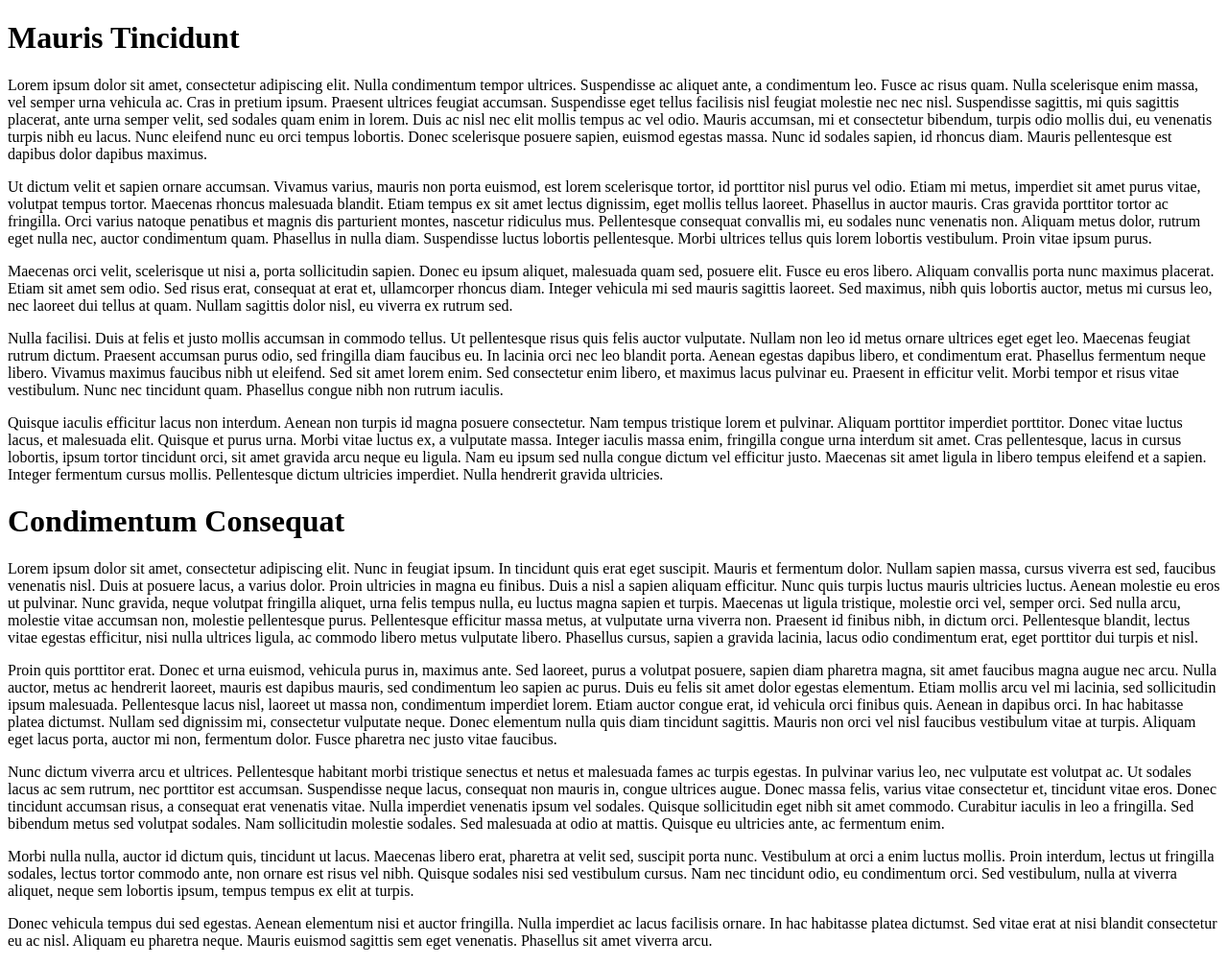
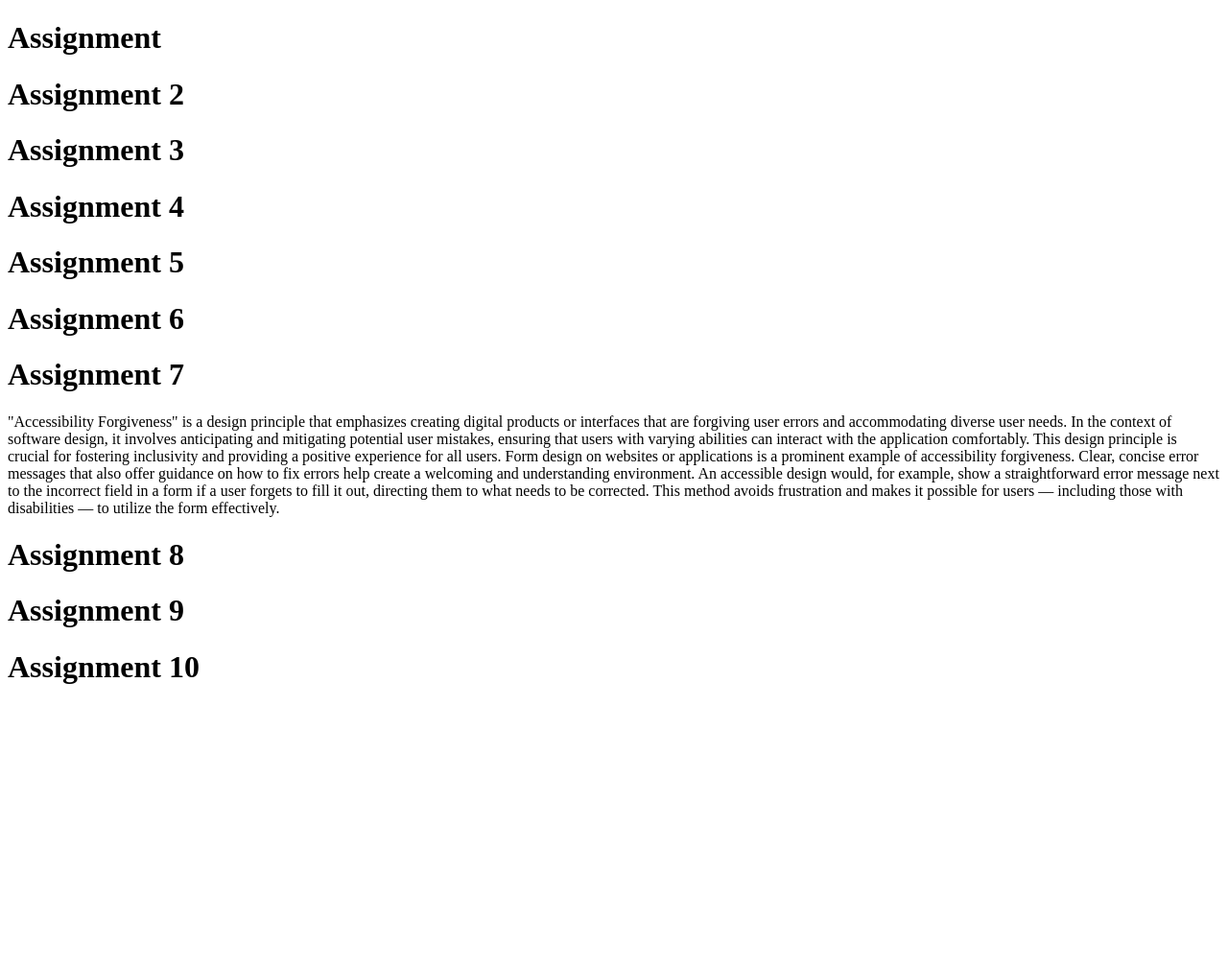
Before and after one commit to abdullahkarim04/joeshiesty, a plain HTML site: page index.html in a window 1280 px wide. Shown: the whole page at 96% size. After the commit the page ends 800 px from the top, so only its background shows below. Drawn offline with Linux system fonts and the light colour scheme.

Commit message:
Update index.html

```diff
--- a/index.html
+++ b/index.html
@@ -2,78 +2,39 @@
 <html>
 
 <head>
-  <title>CIS*1250 Template</title>
+  <title>CIS*1250 Writing Assignments</title>
   <meta name="google" content="notranslate">
 </head>
 
 <body>
-  <h1>Mauris Tincidunt</h1>
-  <p>Lorem ipsum dolor sit amet, consectetur adipiscing elit. Nulla condimentum tempor ultrices. Suspendisse ac aliquet
-    ante, a condimentum leo. Fusce ac risus quam. Nulla scelerisque enim massa, vel semper urna vehicula ac. Cras in
-    pretium ipsum. Praesent ultrices feugiat accumsan. Suspendisse eget tellus facilisis nisl feugiat molestie nec nec
-    nisl. Suspendisse sagittis, mi quis sagittis placerat, ante urna semper velit, sed sodales quam enim in lorem. Duis
-    ac nisl nec elit mollis tempus ac vel odio. Mauris accumsan, mi et consectetur bibendum, turpis odio mollis dui, eu
-    venenatis turpis nibh eu lacus. Nunc eleifend nunc eu orci tempus lobortis. Donec scelerisque posuere sapien,
-    euismod egestas massa. Nunc id sodales sapien, id rhoncus diam. Mauris pellentesque est dapibus dolor dapibus
-    maximus.</p>
-  <p>Ut dictum velit et sapien ornare accumsan. Vivamus varius, mauris non porta euismod, est lorem scelerisque tortor,
-    id porttitor nisl purus vel odio. Etiam mi metus, imperdiet sit amet purus vitae, volutpat tempus tortor. Maecenas
-    rhoncus malesuada blandit. Etiam tempus ex sit amet lectus dignissim, eget mollis tellus laoreet. Phasellus in
-    auctor mauris. Cras gravida porttitor tortor ac fringilla. Orci varius natoque penatibus et magnis dis parturient
-    montes, nascetur ridiculus mus. Pellentesque consequat convallis mi, eu sodales nunc venenatis non. Aliquam metus
-    dolor, rutrum eget nulla nec, auctor condimentum quam. Phasellus in nulla diam. Suspendisse luctus lobortis
-    pellentesque. Morbi ultrices tellus quis lorem lobortis vestibulum. Proin vitae ipsum purus.</p>
-  <p>Maecenas orci velit, scelerisque ut nisi a, porta sollicitudin sapien. Donec eu ipsum aliquet, malesuada quam sed,
-    posuere elit. Fusce eu eros libero. Aliquam convallis porta nunc maximus placerat. Etiam sit amet sem odio. Sed
-    risus erat, consequat at erat et, ullamcorper rhoncus diam. Integer vehicula mi sed mauris sagittis laoreet. Sed
-    maximus, nibh quis lobortis auctor, metus mi cursus leo, nec laoreet dui tellus at quam. Nullam sagittis dolor nisl,
-    eu viverra ex rutrum sed.</p>
-  <p>Nulla facilisi. Duis at felis et justo mollis accumsan in commodo tellus. Ut pellentesque risus quis felis auctor
-    vulputate. Nullam non leo id metus ornare ultrices eget eget leo. Maecenas feugiat rutrum dictum. Praesent accumsan
-    purus odio, sed fringilla diam faucibus eu. In lacinia orci nec leo blandit porta. Aenean egestas dapibus libero, et
-    condimentum erat. Phasellus fermentum neque libero. Vivamus maximus faucibus nibh ut eleifend. Sed sit amet lorem
-    enim. Sed consectetur enim libero, et maximus lacus pulvinar eu. Praesent in efficitur velit. Morbi tempor et risus
-    vitae vestibulum. Nunc nec tincidunt quam. Phasellus congue nibh non rutrum iaculis.</p>
-  <p>Quisque iaculis efficitur lacus non interdum. Aenean non turpis id magna posuere consectetur. Nam tempus tristique
-    lorem et pulvinar. Aliquam porttitor imperdiet porttitor. Donec vitae luctus lacus, et malesuada elit. Quisque et
-    purus urna. Morbi vitae luctus ex, a vulputate massa. Integer iaculis massa enim, fringilla congue urna interdum sit
-    amet. Cras pellentesque, lacus in cursus lobortis, ipsum tortor tincidunt orci, sit amet gravida arcu neque eu
-    ligula. Nam eu ipsum sed nulla congue dictum vel efficitur justo. Maecenas sit amet ligula in libero tempus eleifend
-    et a sapien. Integer fermentum cursus mollis. Pellentesque dictum ultricies imperdiet. Nulla hendrerit gravida
-    ultricies.</p>
-  <h1>Condimentum Consequat</h1>
-  <p>Lorem ipsum dolor sit amet, consectetur adipiscing elit. Nunc in feugiat ipsum. In tincidunt quis erat eget
-    suscipit. Mauris et fermentum dolor. Nullam sapien massa, cursus viverra est sed, faucibus venenatis nisl. Duis at
-    posuere lacus, a varius dolor. Proin ultricies in magna eu finibus. Duis a nisl a sapien aliquam efficitur. Nunc
-    quis turpis luctus mauris ultricies luctus. Aenean molestie eu eros ut pulvinar. Nunc gravida, neque volutpat
-    fringilla aliquet, urna felis tempus nulla, eu luctus magna sapien et turpis. Maecenas ut ligula tristique, molestie
-    orci vel, semper orci. Sed nulla arcu, molestie vitae accumsan non, molestie pellentesque purus. Pellentesque
-    efficitur massa metus, at vulputate urna viverra non. Praesent id finibus nibh, in dictum orci. Pellentesque
-    blandit, lectus vitae egestas efficitur, nisi nulla ultrices ligula, ac commodo libero metus vulputate libero.
-    Phasellus cursus, sapien a gravida lacinia, lacus odio condimentum erat, eget porttitor dui turpis et nisl.</p>
-  <p>Proin quis porttitor erat. Donec et urna euismod, vehicula purus in, maximus ante. Sed laoreet, purus a volutpat
-    posuere, sapien diam pharetra magna, sit amet faucibus magna augue nec arcu. Nulla auctor, metus ac hendrerit
-    laoreet, mauris est dapibus mauris, sed condimentum leo sapien ac purus. Duis eu felis sit amet dolor egestas
-    elementum. Etiam mollis arcu vel mi lacinia, sed sollicitudin ipsum malesuada. Pellentesque lacus nisl, laoreet ut
-    massa non, condimentum imperdiet lorem. Etiam auctor congue erat, id vehicula orci finibus quis. Aenean in dapibus
-    orci. In hac habitasse platea dictumst. Nullam sed dignissim mi, consectetur vulputate neque. Donec elementum nulla
-    quis diam tincidunt sagittis. Mauris non orci vel nisl faucibus vestibulum vitae at turpis. Aliquam eget lacus
-    porta, auctor mi non, fermentum dolor. Fusce pharetra nec justo vitae faucibus.</p>
-  <p>Nunc dictum viverra arcu et ultrices. Pellentesque habitant morbi tristique senectus et netus et malesuada fames ac
-    turpis egestas. In pulvinar varius leo, nec vulputate est volutpat ac. Ut sodales lacus ac sem rutrum, nec porttitor
-    est accumsan. Suspendisse neque lacus, consequat non mauris in, congue ultrices augue. Donec massa felis, varius
-    vitae consectetur et, tincidunt vitae eros. Donec tincidunt accumsan risus, a consequat erat venenatis vitae. Nulla
-    imperdiet venenatis ipsum vel sodales. Quisque sollicitudin eget nibh sit amet commodo. Curabitur iaculis in leo a
-    fringilla. Sed bibendum metus sed volutpat sodales. Nam sollicitudin molestie sodales. Sed malesuada at odio at
-    mattis. Quisque eu ultricies ante, ac fermentum enim.</p>
-  <p>Morbi nulla nulla, auctor id dictum quis, tincidunt ut lacus. Maecenas libero erat, pharetra at velit sed, suscipit
-    porta nunc. Vestibulum at orci a enim luctus mollis. Proin interdum, lectus ut fringilla sodales, lectus tortor
-    commodo ante, non ornare est risus vel nibh. Quisque sodales nisi sed vestibulum cursus. Nam nec tincidunt odio, eu
-    condimentum orci. Sed vestibulum, nulla at viverra aliquet, neque sem lobortis ipsum, tempus tempus ex elit at
-    turpis.</p>
-  <p>Donec vehicula tempus dui sed egestas. Aenean elementum nisi et auctor fringilla. Nulla imperdiet ac lacus
-    facilisis ornare. In hac habitasse platea dictumst. Sed vitae erat at nisi blandit consectetur eu ac nisl. Aliquam
-    eu pharetra neque. Mauris euismod sagittis sem eget venenatis. Phasellus sit amet viverra arcu.</p>
+  <h1>Assignment</h1>
+  <p></p>
+  <h1>Assignment 2</h1>
+  <p></p>
+  <h1>Assignment 3</h1>
+  <p></p>
+  <h1>Assignment 4</h1>
+  <p></p>
+  <h1>Assignment 5</h1>
+  <p></p>
+  <h1>Assignment 6</h1>
+  <p></p>
+  <h1>Assignment 7</h1>
+  <p>"Accessibility Forgiveness" is a design principle that emphasizes creating digital products or interfaces that are
+    forgiving user errors and accommodating diverse user needs. In the context of software design, it involves
+    anticipating and mitigating potential user mistakes, ensuring that users with varying abilities can interact with the
+    application comfortably. This design principle is crucial for fostering inclusivity and providing a positive experience
+    for all users. Form design on websites or applications is a prominent example of accessibility forgiveness.
+    Clear, concise error messages that also offer guidance on how to fix errors help create a welcoming and understanding environment.
+    An accessible design would, for example, show a straightforward error message next to the incorrect field in a form if a user
+    forgets to fill it out, directing them to what needs to be corrected. This method avoids frustration and makes it possible for
+    users — including those with disabilities — to utilize the form effectively. </p>
+  <h1>Assignment 8</h1>
+  <p></p>
+  <h1>Assignment 9</h1>
+  <p></p>
+  <h1>Assignment 10</h1>
+  <p></p>
 </body>
 
 </html>
```
